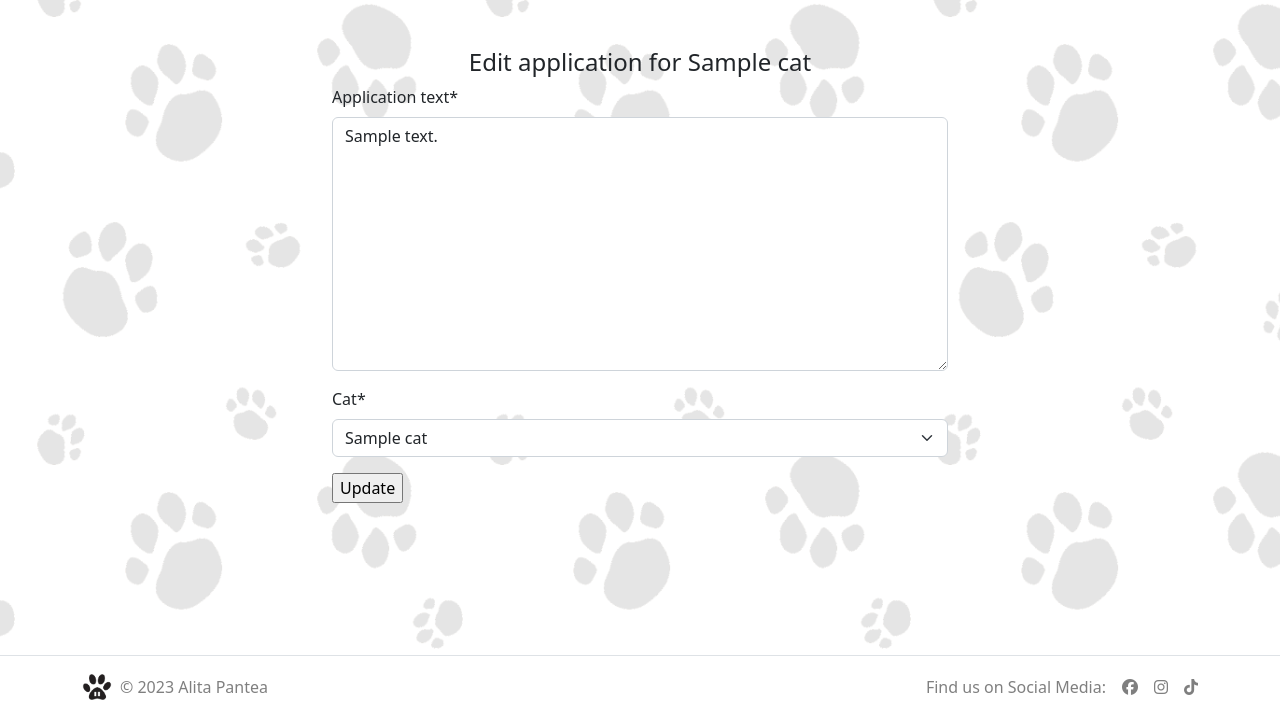
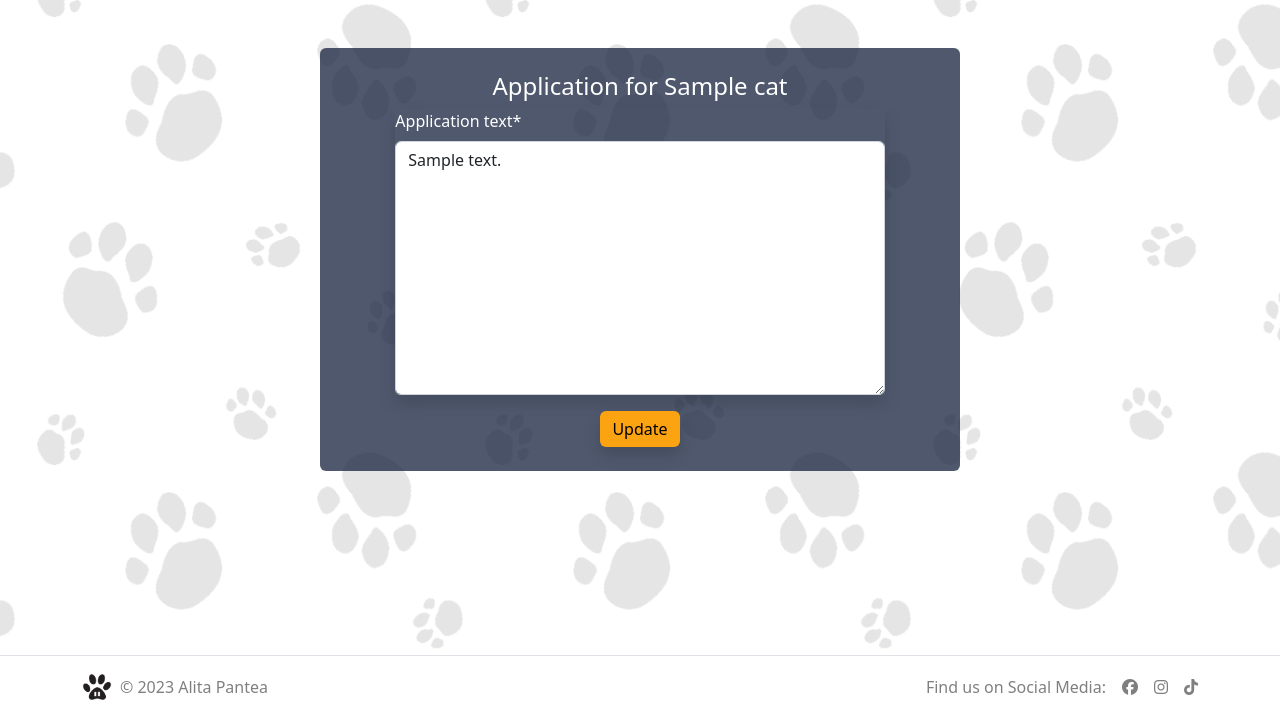
Before and after one commit to hashtag-squirrel/pawse, a Django app: page /cats/application/1/edit in a window 1280 px wide. Shown: the part 82-800 px from the top of the page. Run offline with Django 3.2, Linux system fonts and the light colour scheme; a user stored in the database is signed in; tables that the repository leaves empty hold one stand-in row (values such as "Sample post"); some libraries are stand-ins or nearby versions.

Commit message:
Adjust styling in cat application pages

```diff
--- a/templates/cat-application-edit.html
+++ b/templates/cat-application-edit.html
@@ -12,23 +12,27 @@
     <!-- Security token -->
     {% csrf_token %}
 
-    <div class="container-fluid my-5">
+    <div class="container col col-sm-10 col-md-8 col-lg-6 my-5 box-dark rounded border-0 p-4 text-light">
         <div class="row">
             <div class="col">
-                <h4 class="text-center">Edit application for {{ application.cat }}</h4>
+                <h4 class="text-center ">Application for {{ application.cat }}</h4>
             </div>
         </div>
         <div class="row">
-            <div class="col col-sm-10 col-md-8 col-lg-6 mx-auto">
+            <div class="col col-sm-10 mx-auto">
                 <!-- Using the formset -->
-                {{ form|crispy }}
-
-                <input type="submit" value="Update">
+                <div class="shadow">
+                    {{ form.application_text|as_crispy_field }}
+                    <span class="d-none">{{ form.cat|as_crispy_field }}</span>
+                </div>
+            </div>
+        </div>
+        <div class="row">
+            <div class="col d-flex justify-content-center">
+                <button class="btn btn-primary shadow" type="submit" value="Update">Update</button>
             </div>
         </div>
     </div>
-
-
 
 </form>
 
```
Also changed, not shown: templates/cat-application-delete.html (+17 -9 lines), templates/cat-application.html (+11 -7 lines).
